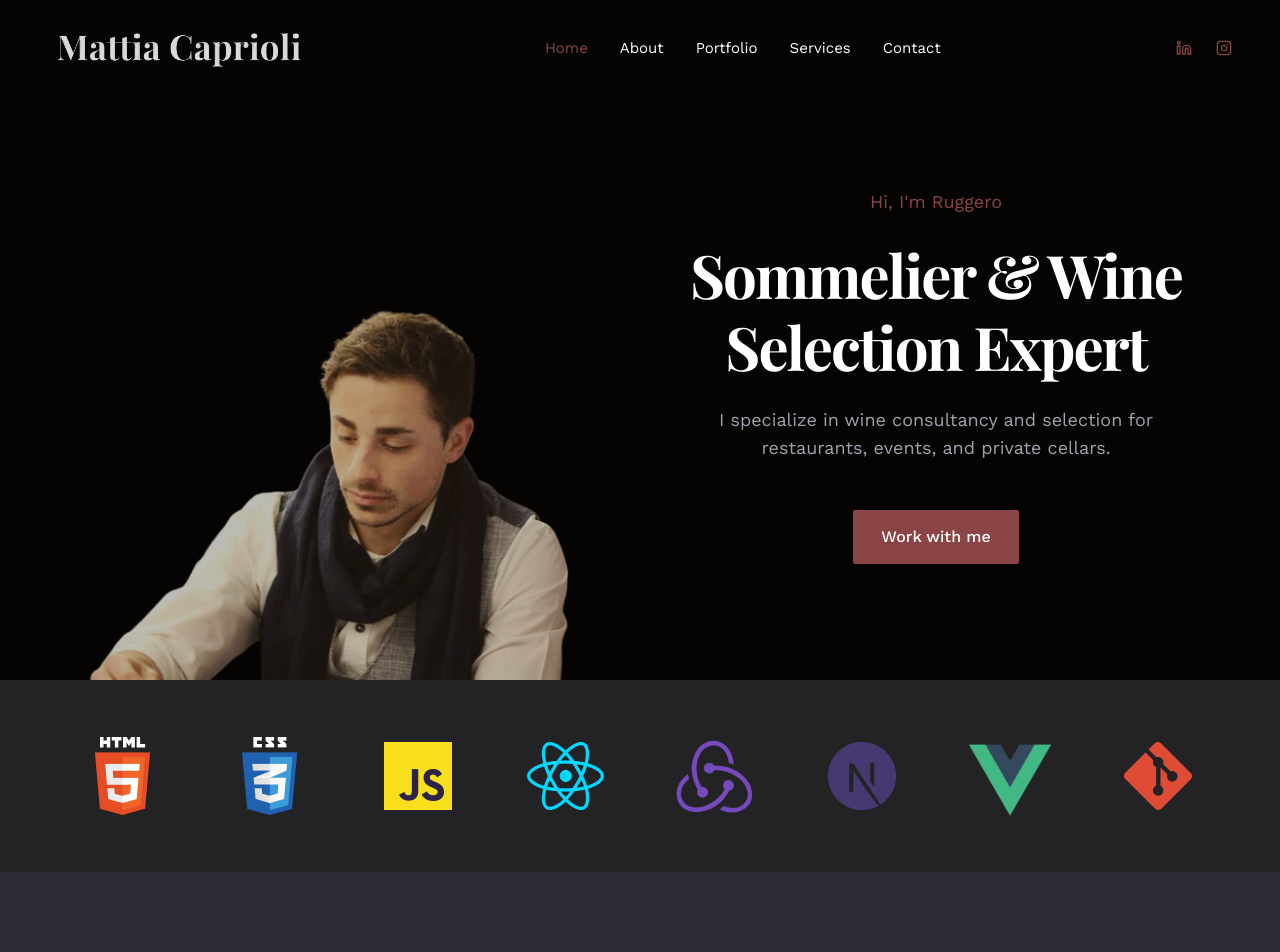
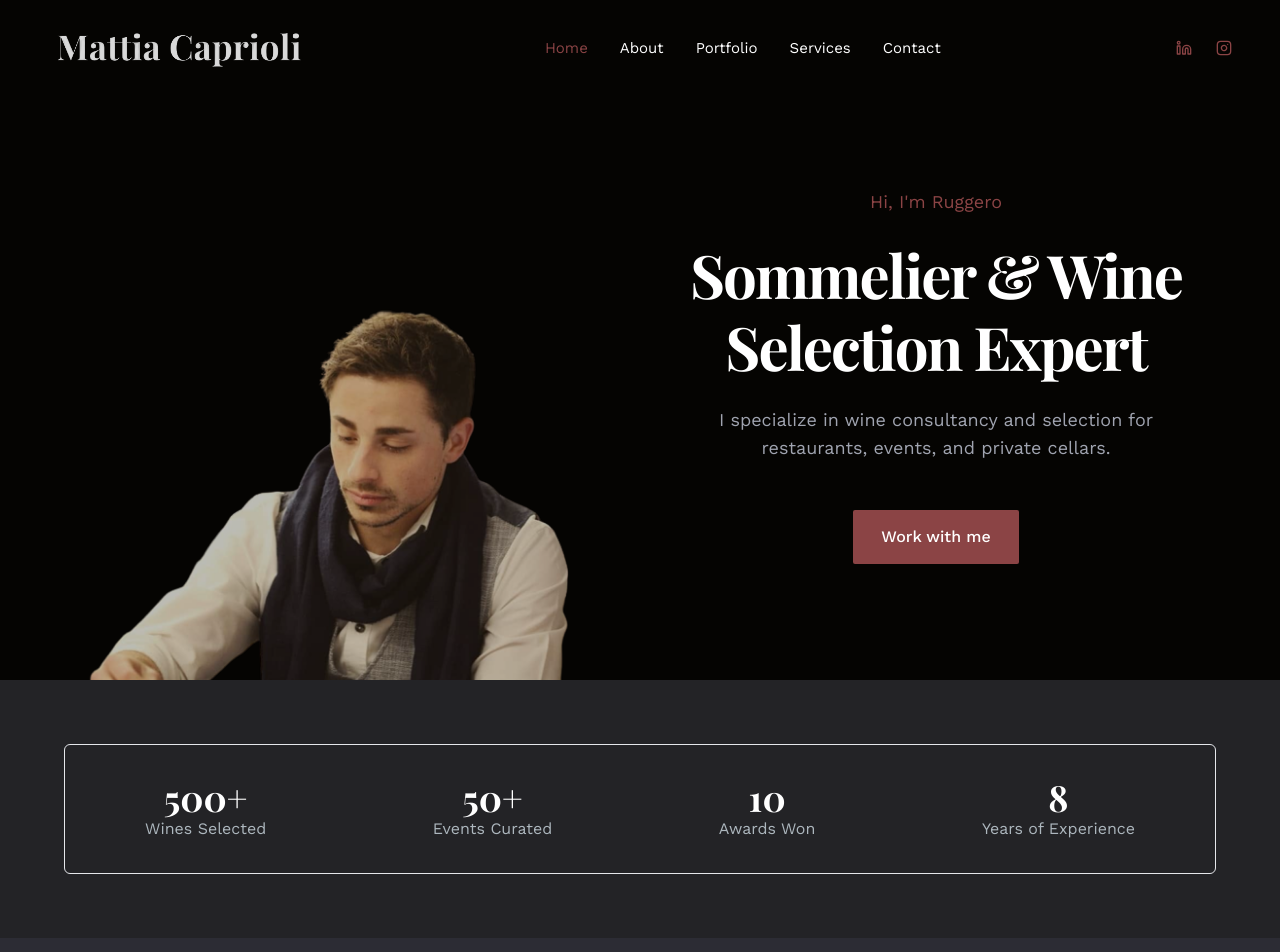
Before and after one commit to mattiacaprioli/portfolio-Ruggero, a React (Create React App) app: page / in a window 1280 px wide. Shown: the top 952 px of the page. Built offline with nearby package versions, Linux system fonts and the light colour scheme; a web font is replaced by a local one.

Commit message:
feat react-countup, feat archivementsSection

```diff
--- a/package.json
+++ b/package.json
@@ -9,6 +9,7 @@
     "@testing-library/user-event": "^13.5.0",
     "axios": "^1.5.1",
     "react": "^17.0.2",
+    "react-countup": "^6.5.3",
     "react-dom": "^17.0.2",
     "react-scripts": "5.0.0",
     "web-vitals": "^2.1.4"
--- a/src/App.js
+++ b/src/App.js
@@ -10,13 +10,15 @@ import Services from './components/Services';
 import Contact from './components/Contact';
 import Footer from './components/Footer';
 import BackToTopBtn from './components/BackToTopBtn';
+import ArchievementsSection from './components/ArchievementsSection';
 
 const App = () => {
   return (
   <div>
     <Header />
     <Hero />
-    <Skills />
+    <ArchievementsSection />
+    {/* <Skills /> */}
     <About />
     <Portfolio />
     <Services />
--- /dev/null
+++ b/src/components/ArchievementsSection.js
@@ -0,0 +1,54 @@
+import React from "react";
+import CountUp from "react-countup";
+
+const achievementsList = [
+  {
+    metric: "Wines Selected",
+    value: "500",
+    postfix: "+",
+  },
+  {
+    metric: "Events Curated",
+    value: "50",
+    postfix: "+",
+  },
+  {
+    metric: "Awards Won",
+    value: "10",
+  },
+  {
+    metric: "Years of Experience",
+    value: "8",
+  },
+];
+
+const AchievementsSection = () => {
+  return (
+    <div className="bg-tertiary py-8 px-4 xl:gap-16 sm:py-16 xl:px-16">
+      <div className=" sm:border rounded-md py-8 px-16 flex flex-col sm:flex-row items-center justify-between">
+        {achievementsList.map((achievement, index) => {
+          return (
+            <div
+              key={index}
+              className="flex flex-col items-center justify-center mx-4 my-4 sm:my-0"
+            >
+              <h2 className="text-white text-4xl font-bold flex flex-row">
+                {achievement.prefix}
+                <CountUp
+                  end={parseInt(achievement.value)}
+                  duration={2.5}
+                  separator=","
+                  className="text-white text-4xl font-bold"
+                />
+                {achievement.postfix}
+              </h2>
+              <p className="text-[#ADB7BE] text-base">{achievement.metric}</p>
+            </div>
+          );
+        })}
+      </div>
+    </div>
+  );
+};
+
+export default AchievementsSection;
```
